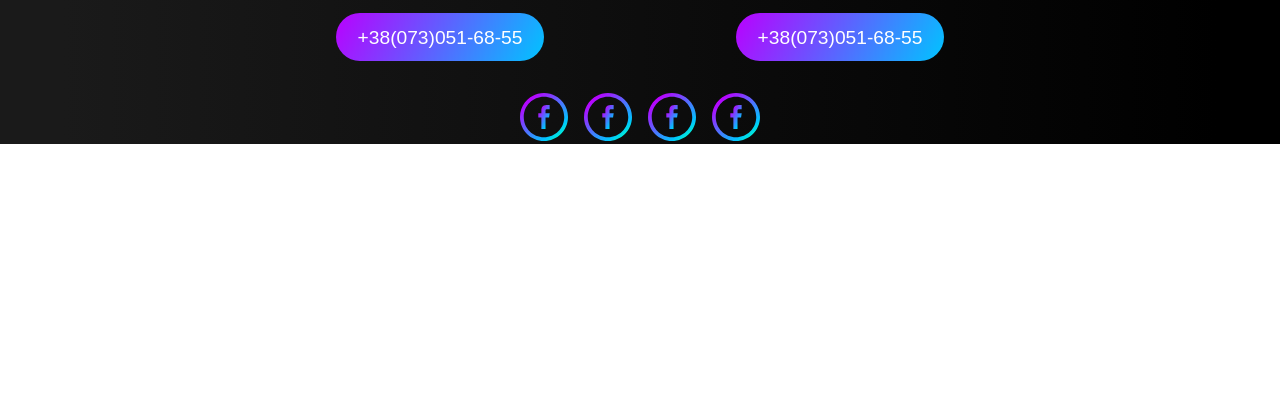
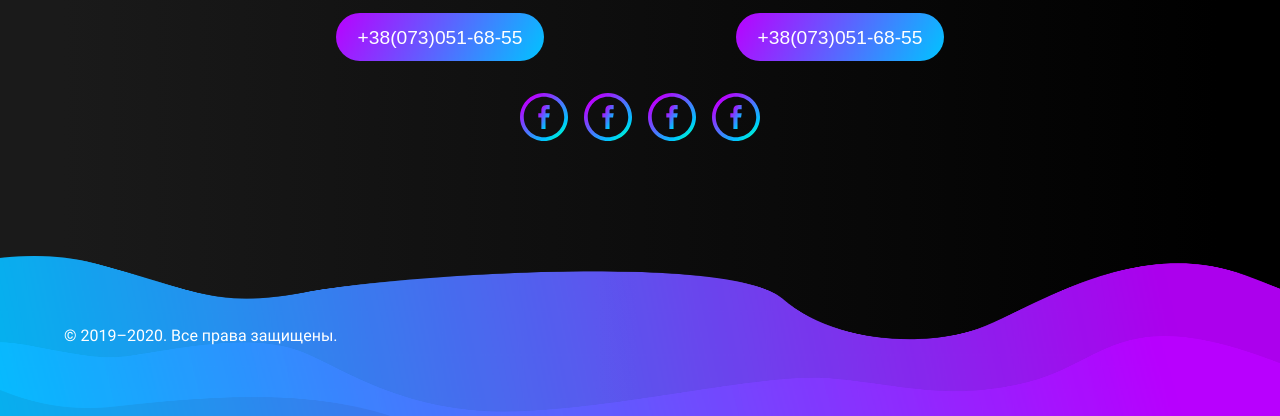
Before and after one commit to TarasMazurkevich/hologram.github.io, a website: page source/index.html in a window 1280 px wide. Shown: the part 2700-3116 px from the top of the page. Before the commit the page ends 2844 px from the top, so only its background shows below. Drawn offline with nearby package versions, Linux system fonts and the light colour scheme; files that its build step writes are made by us from their sources; a web font is replaced by a local one.

Commit message:
create footer : tvsy6520@gmail.com

```diff
--- a/source/index.html
+++ b/source/index.html
@@ -244,6 +244,16 @@
             </footer>
         </section>
 
+
+        <!-- FOOTER -->
+        <footer class="footer">
+            <p class="footer_cop">© 2019–2020. Все права защищены.</p>
+            <div class="footer__bottom">
+                <div class="footer_img"></div>
+                <div class="footer_img"></div>
+            </div>
+        </footer>
+
     </div>
 
 
--- a/source/scss/layout/desc.scss
+++ b/source/scss/layout/desc.scss
@@ -42,7 +42,6 @@
 				position: absolute;
 				display: inline-block;
 				transform: translate(-1.5%, 4%) scale(1.015, 1.05);
-				// transform: t;
 
 				border: .7rem solid transparent;
 				width: 100%;
--- /dev/null
+++ b/source/scss/layout/footer.scss
@@ -0,0 +1,25 @@
+.footer {
+	overflow: hidden;
+	position: relative;
+	display: flex;
+	flex-direction: column;
+	justify-content: center;
+
+	margin-top: 7rem;
+	padding: {
+		right: 5%;
+		left: 5%;
+	}
+	height: 10rem;
+
+	&_cop {
+		@include f-reg(1rem);
+		z-index: 2;
+	}
+
+	&_img  {
+		@extend .top_img;
+		left: -10%;
+		z-index: 1;
+	}
+}
--- a/source/scss/main.scss
+++ b/source/scss/main.scss
@@ -8,3 +8,4 @@
 @import 'layout/desc';
 @import 'layout/advan';
 @import 'layout/contacts';
+@import 'layout/footer';
```
